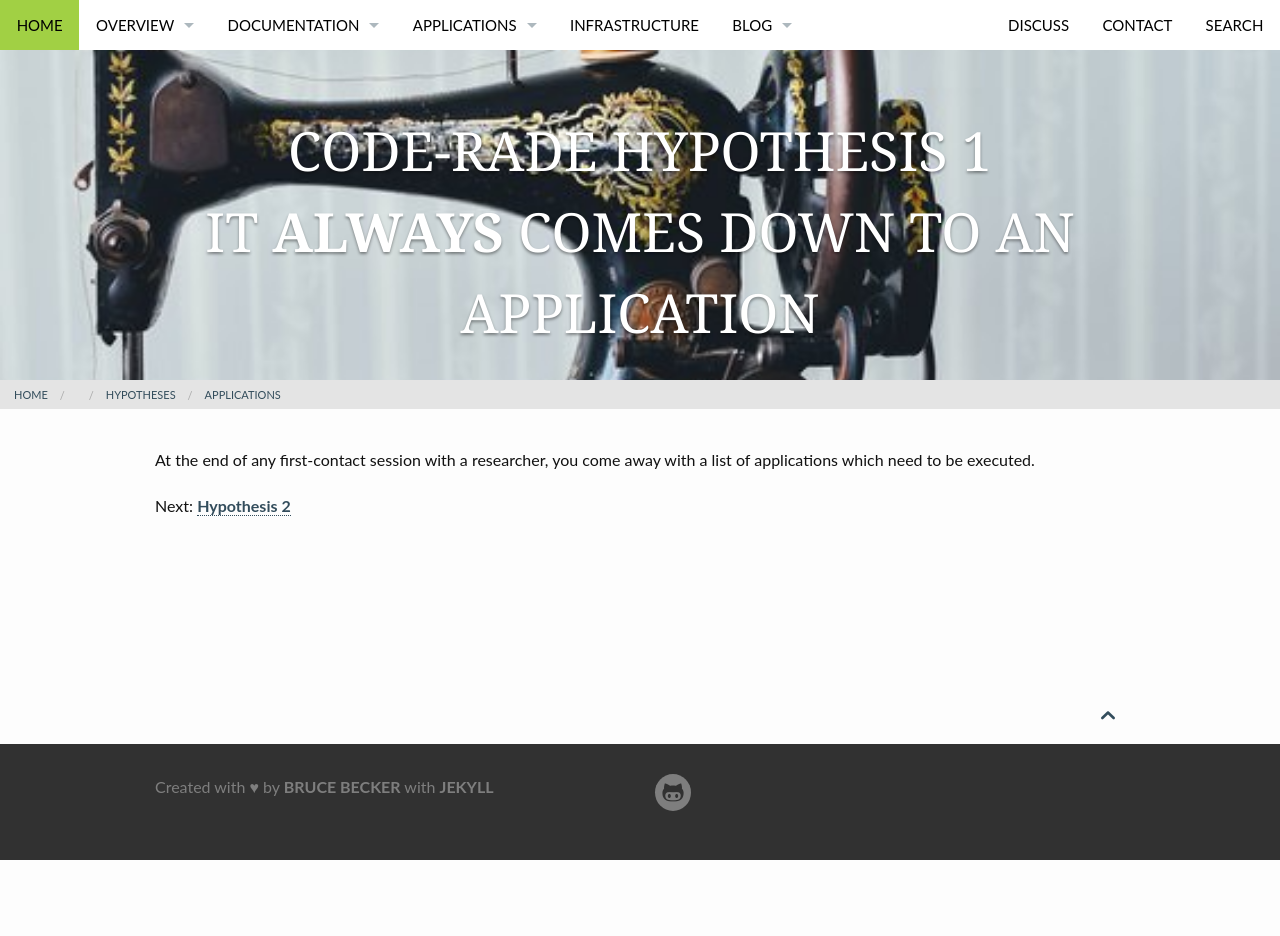
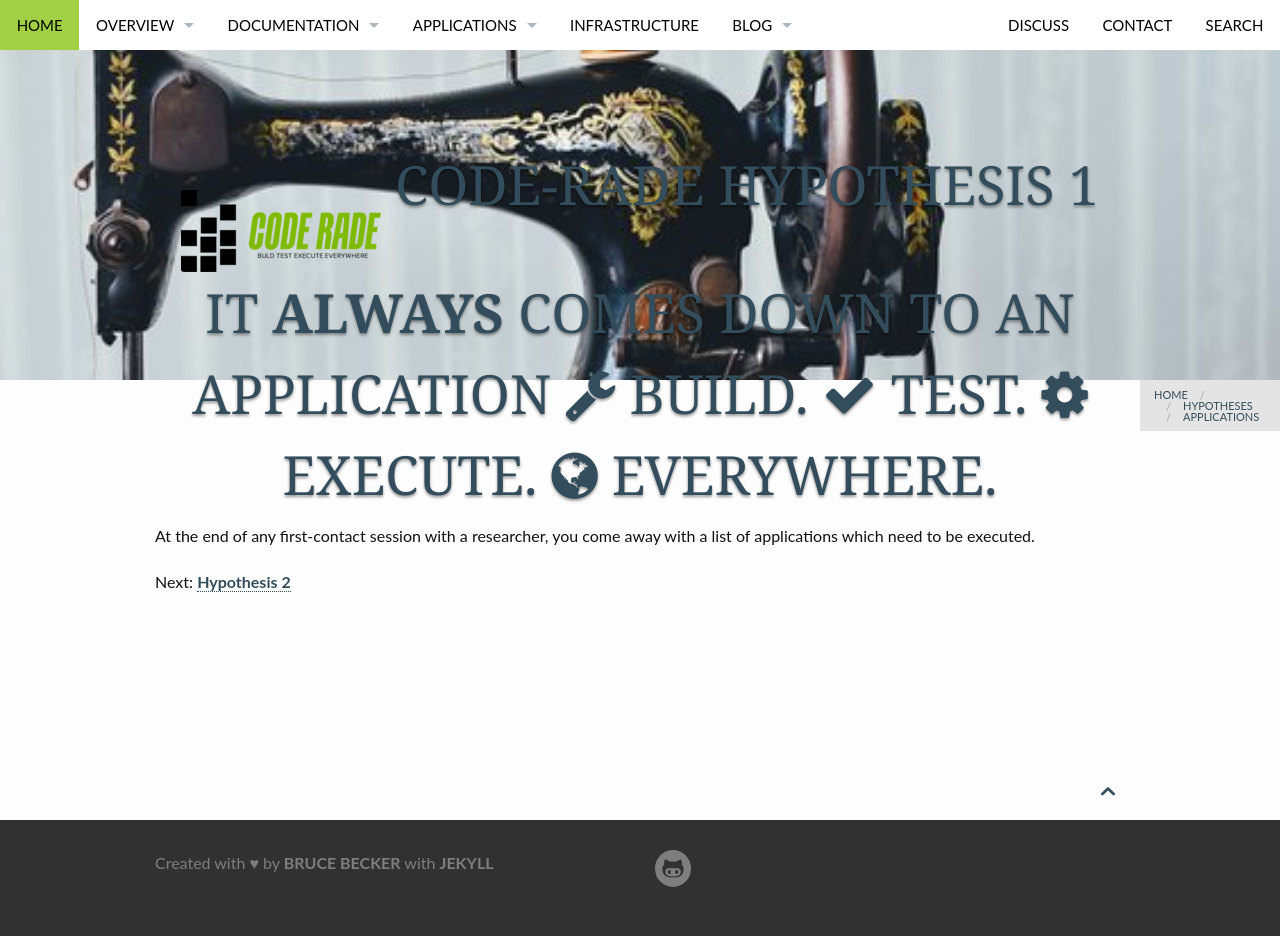
Before and after one commit to AAROC/CODE-RADE, a Jekyll site: the page built from pages/hypotheses/applications.md, in a window 1280 px wide. Built offline with Jekyll 4.4.1, drawn with Linux system fonts in a browser that asks for light colours; nearby versions of some CDN libraries; before the commit the page ends 900 px from its top, so only the background shows below that.

```diff
--- a/_includes/masthead
+++ b/_includes/masthead
@@ -1,6 +1,8 @@
 {% if page.header == NULL and page.header.image_fullwidth == NULL and page.header.pattern == NULL and page.header.background-color == NULL and page.header.title == NULL %}
 nothing
 <div id="masthead-no-image-header">
+</div><!-- /#masthead -->
+<div id="masthead-with-text" style="{% if page.header.background-color %}background: {{ page.header.background-color }};{% endif %} {% if page.header.image_fullwidth %}{% elsif page.header.pattern %}background: linear-gradient(rgba(0, 0, 0, 0.2), rgba(0, 0, 0, 0.4)), url('{{ site.urlimg }}/{{ page.header.pattern }}'){% endif %}">
 	<div class="row">
 		<div class="small-12 columns">
 			<a id="logo" href="{{ site.url }}" title="{{ site.title }} – {{ site.slogan }}">
@@ -34,9 +36,20 @@ nothing
 <div id="masthead-with-text" style="{% if page.header.background-color %}background: {{ page.header.background-color }};{% endif %} {% if page.header.image_fullwidth %}{% elsif page.header.pattern %}background: linear-gradient(rgba(0, 0, 0, 0.2), rgba(0, 0, 0, 0.4)), url('{{ site.urlimg }}/{{ page.header.pattern }}'){% endif %}">
 	<div class="row">
 		<div class="small-12 columns">
-			<div class="masthead-title">{{ page.header.title }}</div>
-		</div><!-- /.small-12.columns -->
-	</div><!-- /.row -->
+			<a id="logo" href="{{ site.url }}" title="{{ site.title }} – {{ site.slogan }}">
+				<img src="{{ site.url }}{{ site.baseurl }}/assets/img/{{ site.logo }}" alt="{{ site.title }} – {{ site.slogan }}">
+				  {{ page.header.title }}
+				<span class="fa fa-wrench" aria-hidden="true"></span>
+				Build.
+				<span class="fa fa-check" aria-hidden="true"></span>
+				Test.
+				<span class="fa fa-cog" aria-hidden="true"></span>
+				Execute.
+				<span class="fa fa-globe" aria-hidden="true"></span>
+				Everywhere.
+				</a>
+		</div> <!-- /.small-12.columns -->
+	 </div> <!-- /.row -->
 </div><!-- /#masthead -->
 
 {% if page.breadcrumb == true %}
--- a/pages/hypotheses/applications.md
+++ b/pages/hypotheses/applications.md
@@ -10,4 +10,4 @@ breadcrumb: true
 
 At the end of any first-contact session with a researcher, you come away with a list of applications which need to be executed.
 
-Next: <a href="{{ site.url }}/hypotheses/dependencies/">Hypothesis 2</a>
+Next: <a href="{{ site.url }}.{{ site.baseurl }}/hypotheses/dependencies/">Hypothesis 2</a>
```
Also changed, not shown: pages/hypotheses/automation.md (+1 -1 lines), pages/hypotheses/decay.md (+1 -1 lines), pages/hypotheses/dependencies.md (+1 -1 lines), pages/hypotheses/environment.md (+1 -1 lines), pages/hypotheses/multiple.md (+1 -1 lines).
